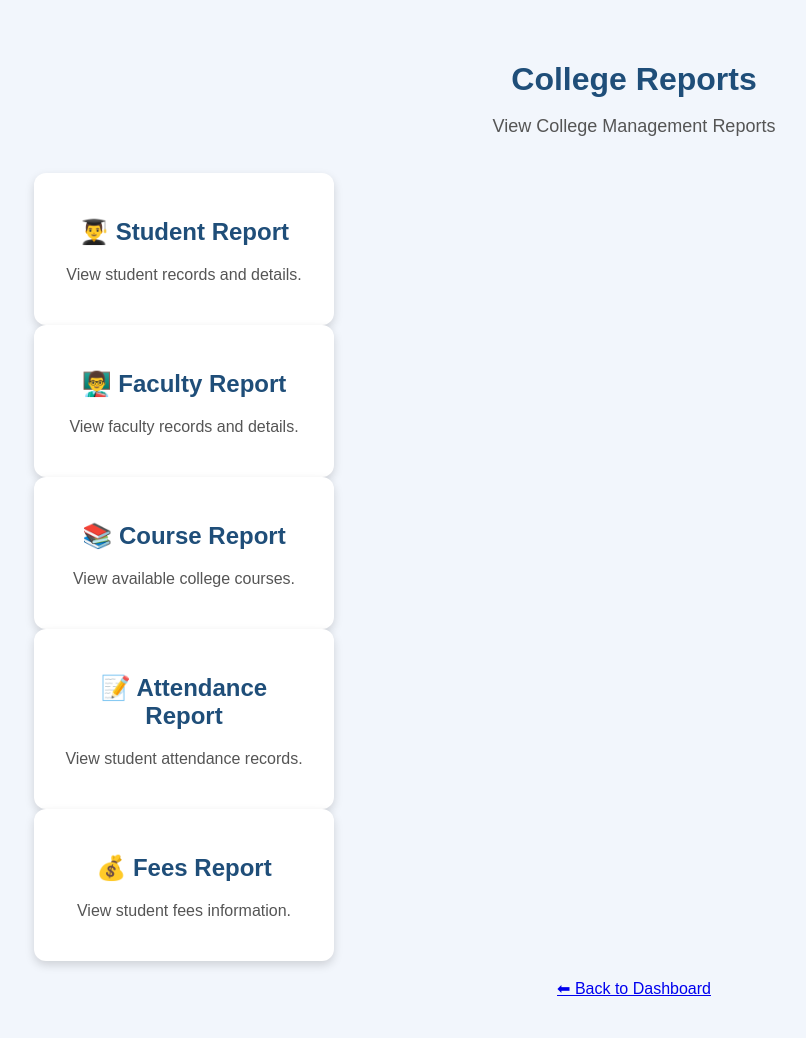
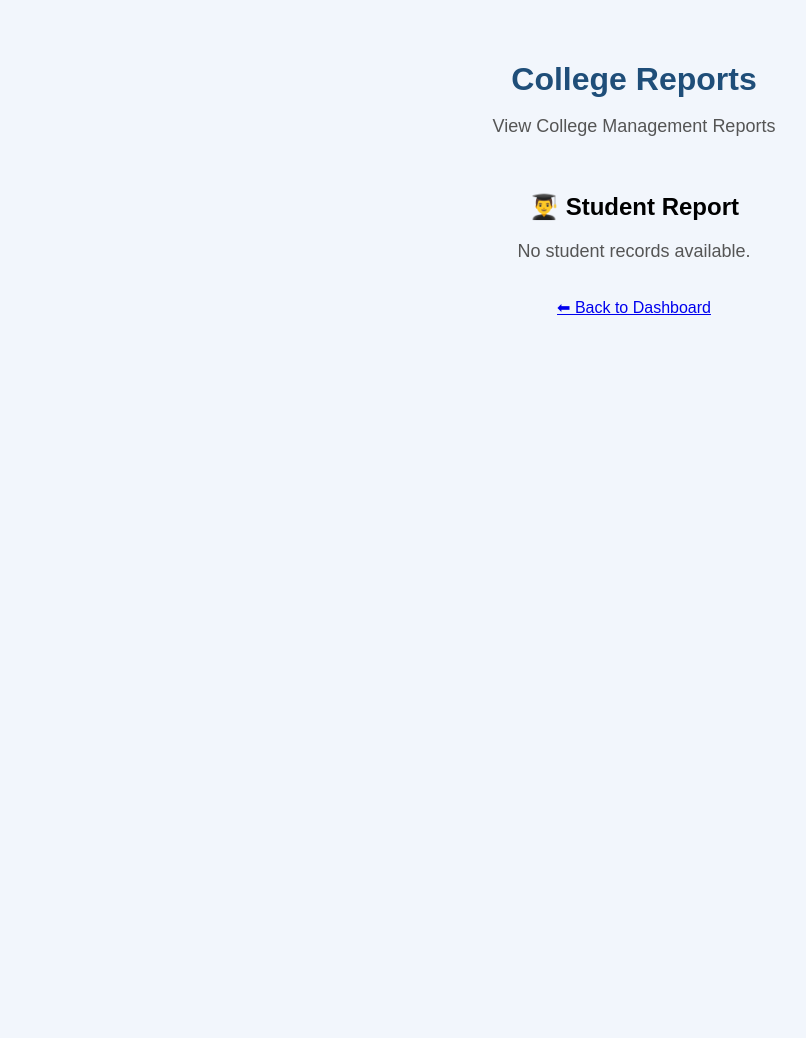
Before and after one commit to krishnachauhan0204-collab/College-ERP-Management-System, a Flask app: page /reports in a window 1280 px wide. Shown: the whole page, without its empty margins (6-812 px from the left). After the commit the page ends 315 px from the top, so only its background shows below. Run offline with Flask 3, Linux system fonts and the light colour scheme.

Commit message:
Update reports.html

```diff
--- a/templates/reports.html
+++ b/templates/reports.html
@@ -13,30 +13,31 @@
 
     <br>
 
-    <div class="card">
-        <h2>👨‍🎓 Student Report</h2>
-        <p>View student records and details.</p>
-    </div>
+    <h2>👨‍🎓 Student Report</h2>
 
-    <div class="card">
-        <h2>👨‍🏫 Faculty Report</h2>
-        <p>View faculty records and details.</p>
-    </div>
+    {% if students %}
+        <table border="1" cellpadding="10">
+            <tr>
+                <th>ID</th>
+                <th>Student Name</th>
+                <th>Enrollment Number</th>
+                <th>Course</th>
+                <th>Email</th>
+            </tr>
 
-    <div class="card">
-        <h2>📚 Course Report</h2>
-        <p>View available college courses.</p>
-    </div>
-
-    <div class="card">
-        <h2>📝 Attendance Report</h2>
-        <p>View student attendance records.</p>
-    </div>
-
-    <div class="card">
-        <h2>💰 Fees Report</h2>
-        <p>View student fees information.</p>
-    </div>
+            {% for student in students %}
+            <tr>
+                <td>{{ student[0] }}</td>
+                <td>{{ student[1] }}</td>
+                <td>{{ student[2] }}</td>
+                <td>{{ student[3] }}</td>
+                <td>{{ student[4] }}</td>
+            </tr>
+            {% endfor %}
+        </table>
+    {% else %}
+        <p>No student records available.</p>
+    {% endif %}
 
     <br>
 
```
